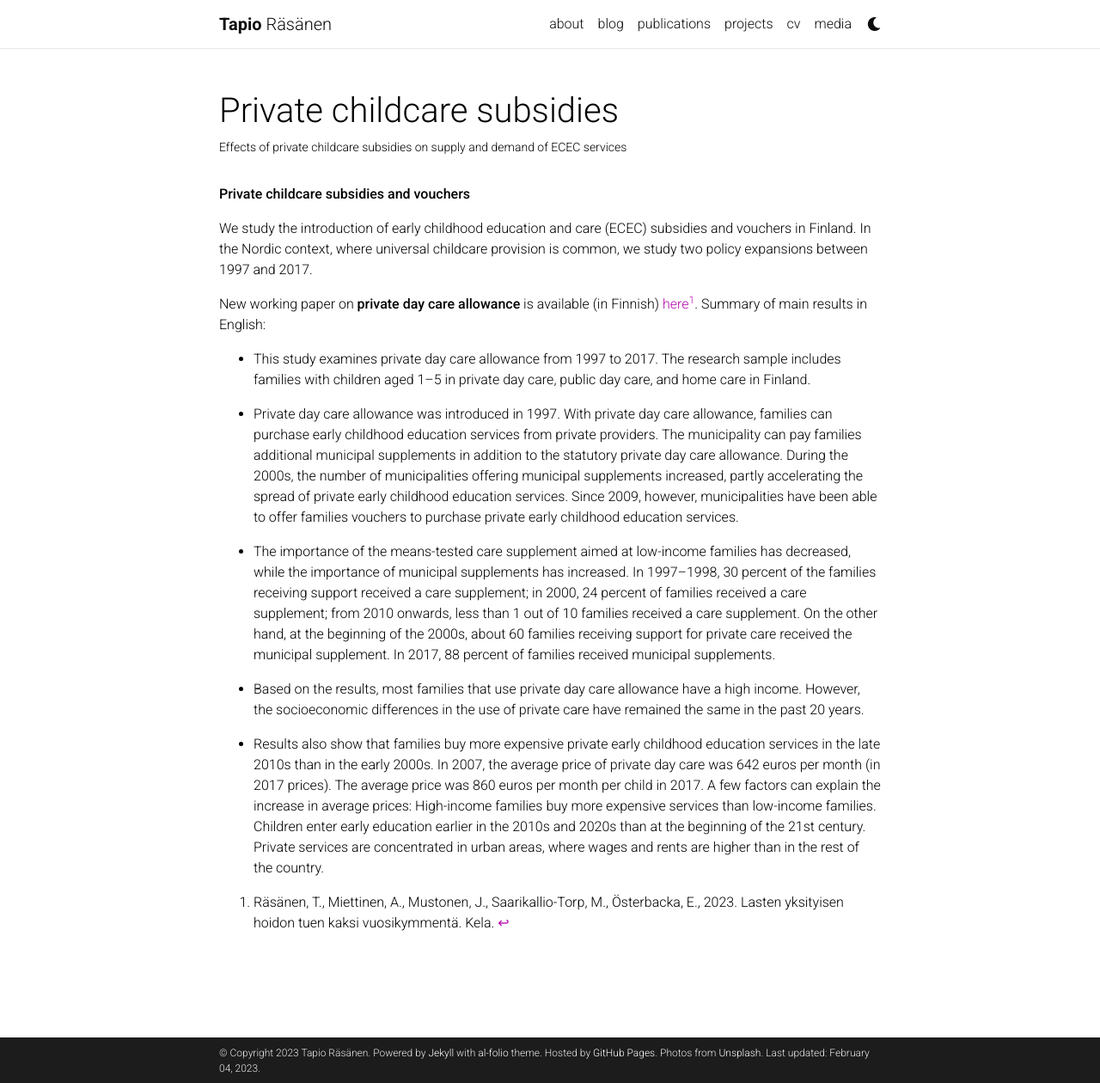
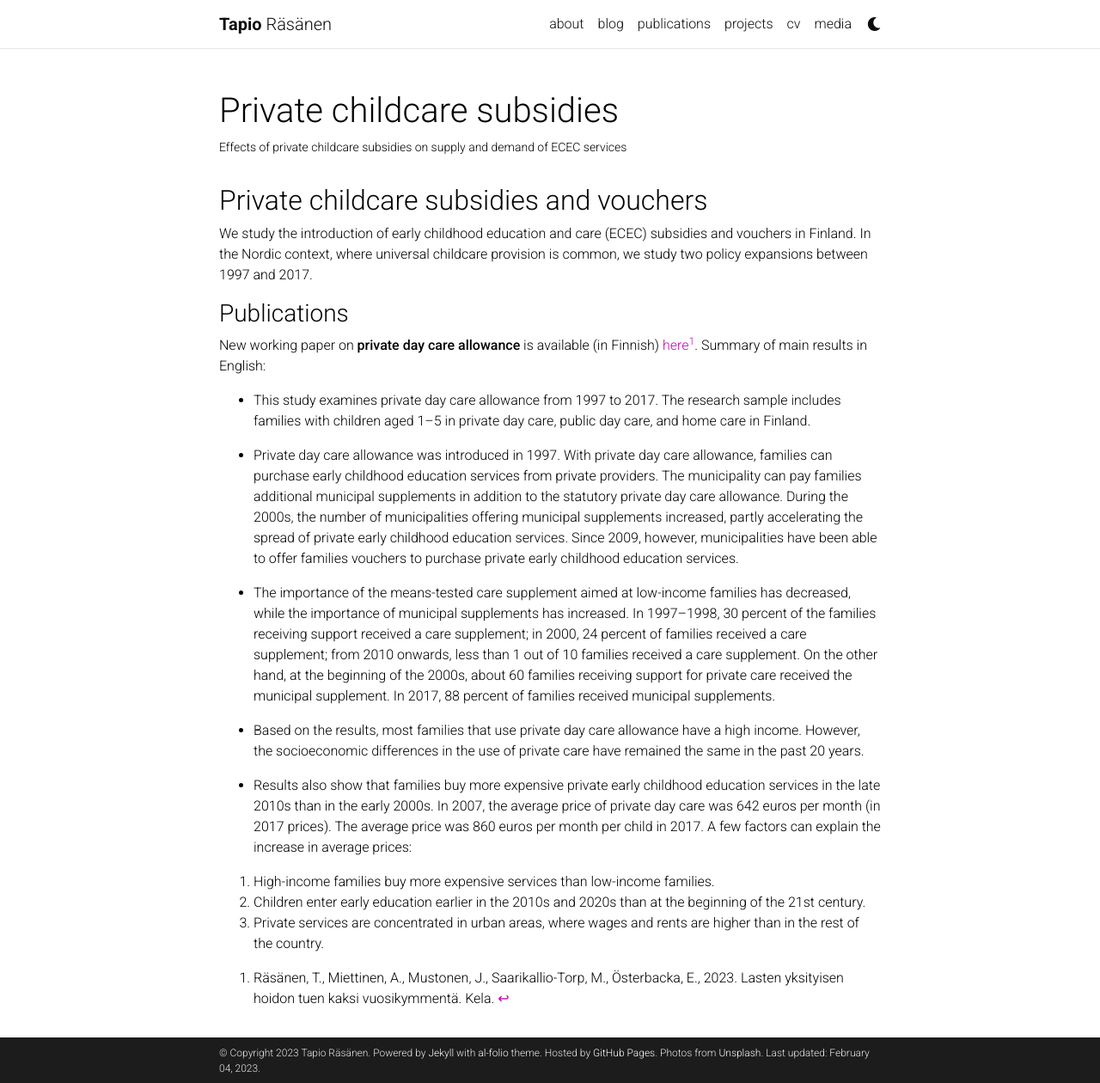
Before and after one commit to RasanenTapio/RasanenTapio.github.io, a Jekyll site: the page built from _projects/5_project.md, in a window 1280 px wide and 1260 px high. Shown: the whole window at 86% size. Built offline with Jekyll 4.4.1, drawn with Linux system fonts in a browser that asks for light colours; comment, search, counter and statistics services are not loaded; a style sheet for code colours, icons or effects is not loaded.

Commit message:
Updated project and publications
Added 2023

```diff
--- a/_projects/5_project.md
+++ b/_projects/5_project.md
@@ -7,9 +7,11 @@ importance: 1
 category: family policies
 ---
 
-**Private childcare subsidies and vouchers**
+## Private childcare subsidies and vouchers
 
 We study the introduction of early childhood education and care (ECEC) subsidies and vouchers in Finland. In the Nordic context, where universal childcare provision is common, we study two policy expansions between 1997 and 2017.
+
+### Publications
 
 New working paper on **private day care allowance** is available (in Finnish) [here](https://helda.helsinki.fi/handle/10138/353434)[^note]. Summary of main results in English:
 
```
Also changed, not shown: other parts of _projects/5_project.md (+4 -3 lines), _pages/publications.md (+2 -2 lines).
